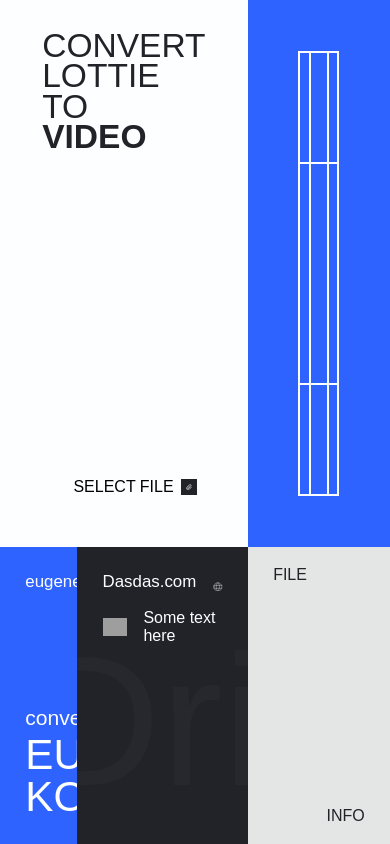
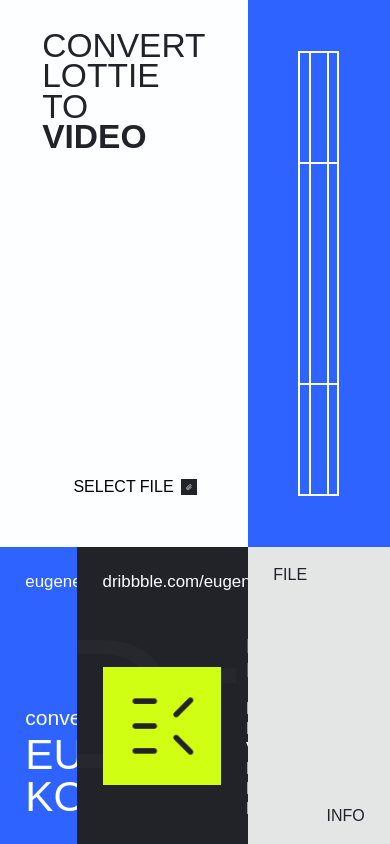
Before and after one commit to ekuiux/ConvertLottieToVideo, a React (Create React App) app in the folder client-react/: page / in a window 390 px wide. Built offline with nearby package versions, Linux system fonts and the light colour scheme; grey boxes are pictures that could not be loaded; a web font is replaced by a local one.

Commit message:
Добавлено изображение логотипа и обновлены ссылки на Dribbble, улучшены стили для адаптивности и отображения текста

```diff
--- a/client-react/src/components/UploadLottieLayout.js
+++ b/client-react/src/components/UploadLottieLayout.js
@@ -1,5 +1,6 @@
 import React, { useState } from "react";
 import "../styles/UploadLottieLayout.css";
+import imgLogo from '../styles/img/logo.jpg';
 
 function UploadLottieLayout({
   file,
@@ -172,16 +173,19 @@ function UploadLottieLayout({
             </div>
           </div>
         </a>
-        <a href="#" target="blank" className="grid-item" style={{ width: "43.8%" }}>
+        <a href="https://dribbble.com/EugeneKosinski" target="blank" className="grid-item" style={{ width: "43.8%" }}>
           <div className="box box-dark">
             <div className="link-content">
-              <div className="link-text">Dasdas.com</div>
+              <div className="link-text">dribbble.com/eugenekosinski</div>
               <div className="link-icon">{linkIcon}</div>
             </div>
             <div className="dribbble-text">Dribbble</div> {/* Добавлено для декоративного элемента */}
             <div className="dark-box-content">
-              <img src="../styles/img/logo.jpg" alt="Image" className="dark-box-image" />
-              <div className="dark-box-text">Some text here</div>
+              <img src={imgLogo} alt="Image" className="dark-box-image" />
+              <div className="dark-box-text">
+                <h5>Eugene Kosinski</h5>
+                Mobile Design, UI / Visual Design, UX Design / Research
+              </div>
             </div>
           </div>
         </a>
--- a/client-react/src/styles/UploadLottieLayout.css
+++ b/client-react/src/styles/UploadLottieLayout.css
@@ -568,8 +568,8 @@ a:hover .link-second-text span {
 
 .dribbble-text {
   position: absolute;
-  bottom: 2vh;
-  left: -6vh;
+  bottom: 4vh;
+  left: -4vh;
   font-size: 22vh; /* Настройте размер текста по вашему усмотрению */
   color: var(--color-white); /* Полупрозрачный цвет для декоративного элемента */
   opacity: 0.02;
@@ -577,20 +577,36 @@ a:hover .link-second-text span {
 }
 
 .dark-box-content {
+  position: absolute;
+  bottom: 3vh;
+  left: 3vh;
   display: flex;
   align-items: center;
-  justify-content: space-between;
-  margin-top: 2vh; /* Настройте отступ по вашему усмотрению */
+  justify-content: start;
+  gap: 3vh;
 }
 
 .dark-box-image {
-  width: 20%; /* Настройте ширину изображения по вашему усмотрению */
+  width: 14vh;
   height: auto;
 }
 
 .dark-box-text {
-  width: 75%; /* Настройте ширину текста по вашему усмотрению */
+  width: 50%; /* Настройте ширину текста по вашему усмотрению */
   color: var(--color-white);
-  font-size: var(--font-size-responsive);
-  margin-left: 2vh; /* Настройте отступ по вашему усмотрению */
+  font-size: 2vh;
+  font-weight: 200;
 }
+
+.dark-box-text h5 {
+  font-weight: 500;
+  font-size: 2.5vh;
+  margin-bottom: 2vh;
+  margin-top: 0;
+  text-transform: uppercase;
+}
+
+.box-dark:hover .dribbble-text {
+  opacity: 0.1;
+  color: var(--color-blue);
+}
```
Also changed, not shown: 1 other file (tests, documents, lock files or other folders).
